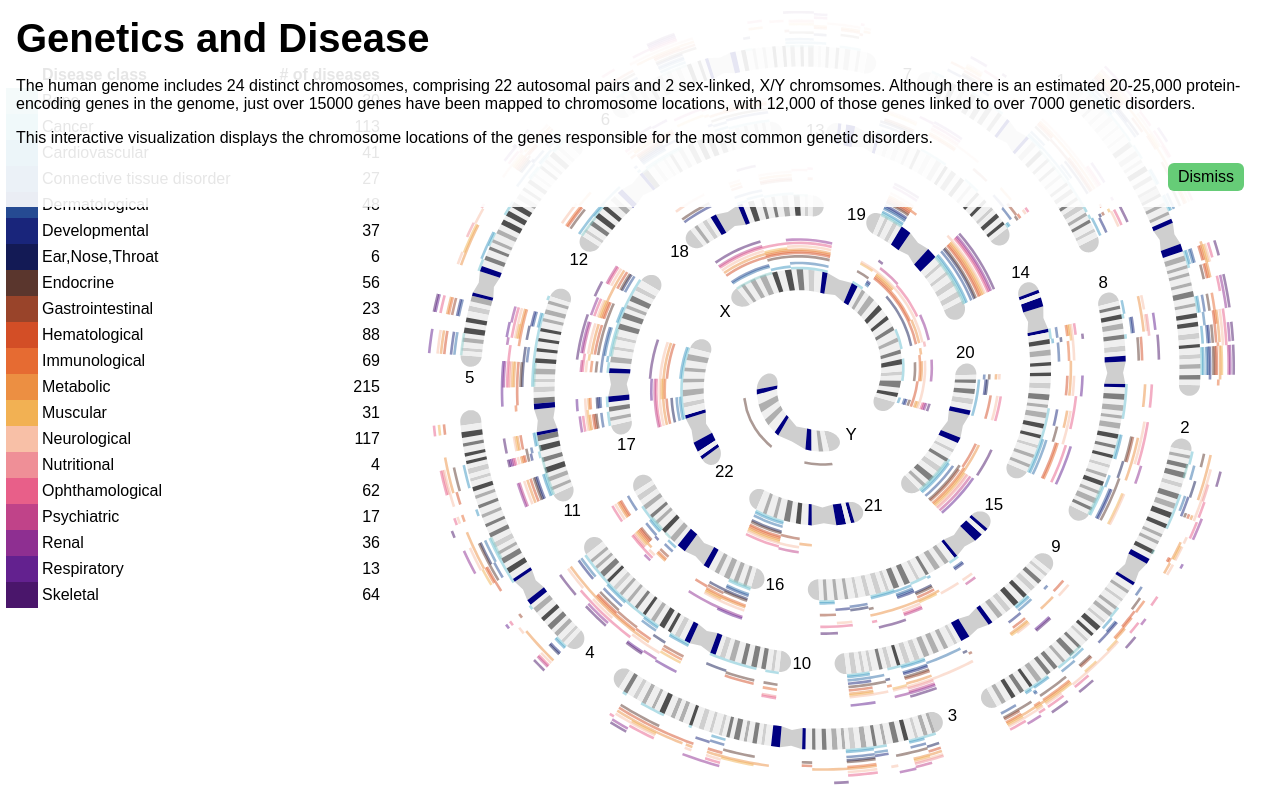
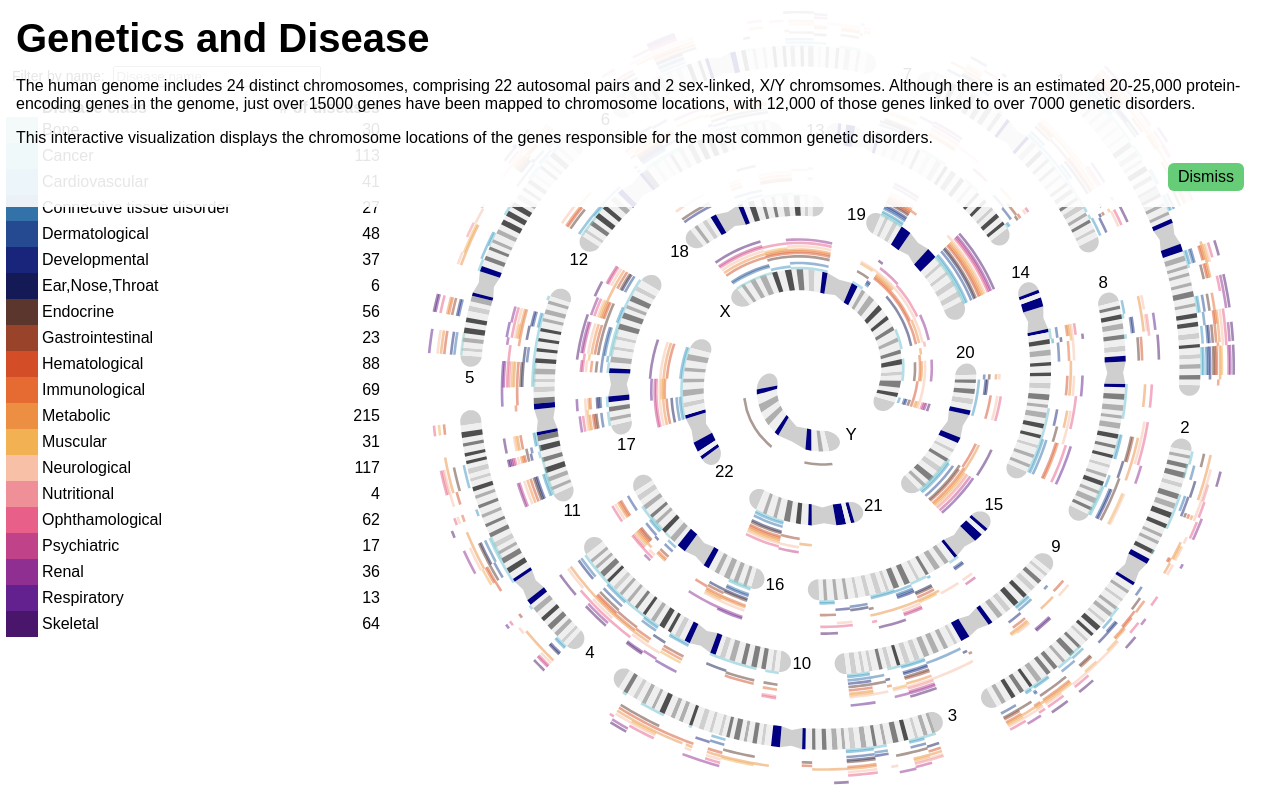
Before and after one commit to tomyedwab/mids-w209-genetics, a React app: page / in a window 1280 px wide. Built offline with nearby package versions, Linux system fonts and the light colour scheme.

Commit message:
Filter by disease name.

```diff
--- a/src/App.css
+++ b/src/App.css
@@ -54,18 +54,25 @@ g#disease-genes path {
     position: relative;
     width: 30%;
 }
+.diseaseListWrapper {
+    display: flex;
+    height: 100%;
+    flex-direction: column;
+}
+.search {
+    flex: 0 0 auto;
+    font-size: 14px;
+    padding: 0 12px 12px 12px;
+}
+.search input {
+    margin-left: 8px;
+    width: 200px;
+}
 .diseaseList {
-    bottom: 10px;
-    left: 0;
+    flex: 1 0 0;
     margin: 0;
     overflow-y: auto;
     padding: 0;
-    position: absolute;
-    right: 0;
-    top: 22px;
-}
-.diseaseList.dropped {
-    top: 54px;
 }
 .diseaseList li {
     list-style: none;
@@ -90,6 +97,7 @@ g#disease-genes path {
 }
 
 .diseasePane .heading.columns {
+    flex: 0 0 auto;
     font-weight: bold;
     padding-left: 4px;
     padding-right: 4px;
--- a/src/App.js
+++ b/src/App.js
@@ -17,6 +17,9 @@ const FILL_X = "#000080";
 const DISEASE_CLASSES = {};
 const COLOR_TABLE = {};
 
+const classComparator = (a, b) => (a.class < b.class) ? -1 : ((a.class > b.class) ? 1 : 0);
+const prevalenceComparator = (a, b) => (+(a.prevalence || 0) > +(b.prevalence || 0)) ? -1 : ((+(a.prevalence || 0) < +(b.prevalence || 0)) ? 1 : 0);
+
 (function() {
     const COLORS = [
         "#90cfce", "#68becf", "#3d96c1", "#3371a9", "#254a92", "#19257b", "#131a55",
@@ -24,8 +27,7 @@ const COLOR_TABLE = {};
         "#f8c0a7", "#ef8f97", "#e85f89", "#c04389", "#8e2f91", "#63218f", "#4a166b", "#321049"
     ];
 
-    const comp = (a, b) => (a.class < b.class) ? -1 : ((a.class > b.class) ? 1 : 0);
-    DISEASEOME.sort(comp);
+    DISEASEOME.sort(classComparator);
 
     let index = 0;
     DISEASEOME.forEach(disease => {
@@ -41,9 +43,8 @@ const COLOR_TABLE = {};
         }
     });
 
-    const comp2 = (a, b) => (+(a.prevalence || 0) > +(b.prevalence || 0)) ? -1 : ((+(a.prevalence || 0) < +(b.prevalence || 0)) ? 1 : 0);
     for (let className in DISEASE_CLASSES) {
-        DISEASE_CLASSES[className].sort(comp2);
+        DISEASE_CLASSES[className].sort(prevalenceComparator);
     }
 })();
 
@@ -439,6 +440,7 @@ class DiseaseList extends Component {
         highlightedDisease: null,
         highlightedClass: null,
         selectedClass: null,
+        diseaseFilter: ""
     }
 
     handleMouseEnterDisease(disease) {
@@ -477,6 +479,17 @@ class DiseaseList extends Component {
         }
     }
 
+    renderSearchBox() {
+        return <div className="search">
+            Filter by name:
+            <input
+                placeholder="Disease name"
+                value={this.state.diseaseFilter}
+                onChange={evt => this.setState({diseaseFilter: evt.target.value})}
+            />
+        </div>;
+    }
+
     renderClasses() {
         const listElements = [];
         for (let className in DISEASE_CLASSES) {
@@ -503,6 +516,7 @@ class DiseaseList extends Component {
         }
 
         return <div className="diseaseListWrapper">
+            {this.renderSearchBox()}
             <div className="heading columns indented">
                 <div className="col1">Disease class</div>
                 <div className="col2"># of diseases</div>
@@ -513,15 +527,15 @@ class DiseaseList extends Component {
         </div>;
     }
 
-    renderDiseases(className) {
-        const color = COLOR_TABLE[className];
-        const listElements = DISEASE_CLASSES[className].map((disease) => {
+    renderDiseases(diseases) {
+        return diseases.map((disease) => {
             let prev = "";
             let prevPct = 0;
             if (disease.prevalence) {
                 prev = "1 in " + Math.round(1/disease.prevalence);
                 prevPct = 100 * Math.min(1, -1/Math.log(disease.prevalence));
             }
+            const color = COLOR_TABLE[disease.class];
             let barColor = color;
             const style = {};
             if (this.state.highlightedDisease &&
@@ -544,7 +558,8 @@ class DiseaseList extends Component {
                         position: "absolute",
                         right: 0,
                         top: 0,
-                        width: prevPct + "%"
+                        width: prevPct + "%",
+                        zIndex: -1
                     }} />
                     {prev}
                 </div>
@@ -552,11 +567,16 @@ class DiseaseList extends Component {
                 <div className="col2">{disease.genes.length}</div>
             </li>;
         });
+    }
+
+    renderDiseasesByClass(className) {
+        const listElements = this.renderDiseases(DISEASE_CLASSES[className]);
 
         return <div className="diseaseListWrapper">
+            {this.renderSearchBox()}
             <div
                 className="diseaseHeading"
-                style={{backgroundColor: color}}
+                style={{backgroundColor: COLOR_TABLE[className]}}
             >
                 <button onClick={() => this.handleSelectClass(null)}>
                     Back
@@ -568,15 +588,38 @@ class DiseaseList extends Component {
                 <div className="col1">Disease</div>
                 <div className="col2"># of genes</div>
             </div>
-            <ul className="diseaseList dropped">
+            <ul className="diseaseList">
+                {listElements}
+            </ul>
+        </div>;
+    }
+
+    renderDiseasesByFilter(filter) {
+        const diseases = DISEASEOME.filter(
+            disease => disease.name.indexOf(filter) >= 0);
+        diseases.sort(prevalenceComparator);
+
+        const listElements = this.renderDiseases(diseases);
+
+        return <div className="diseaseListWrapper">
+            {this.renderSearchBox()}
+            <div className="heading columns">
+                <div className="col0">Prevalence</div>
+                <div className="col1">Disease</div>
+                <div className="col2"># of genes</div>
+            </div>
+            <ul className="diseaseList">
                 {listElements}
             </ul>
         </div>;
     }
 
     render() {
+        if (this.state.diseaseFilter !== "") {
+            return this.renderDiseasesByFilter(this.state.diseaseFilter);
+        }
         if (this.state.selectedClass) {
-            return this.renderDiseases(this.state.selectedClass);
+            return this.renderDiseasesByClass(this.state.selectedClass);
         }
         return this.renderClasses();
     }
@@ -596,12 +639,6 @@ class DiseaseList extends Component {
                 sanitizeName(this.state.highlightedDisease.name));
 
         } else if (this.state.highlightedClass) {
-            /*DISEASEOME.forEach(disease => {
-                if (disease.class === this.state.highlightedClass) {
-                    namesToHighlight.push(sanitizeName(disease.name));
-                }
-            })*/
-
             CSSSheet.insertRule("g#disease-groups path { opacity: 0.1; }", 0);
 
             CSSSheet.insertRule(
```
